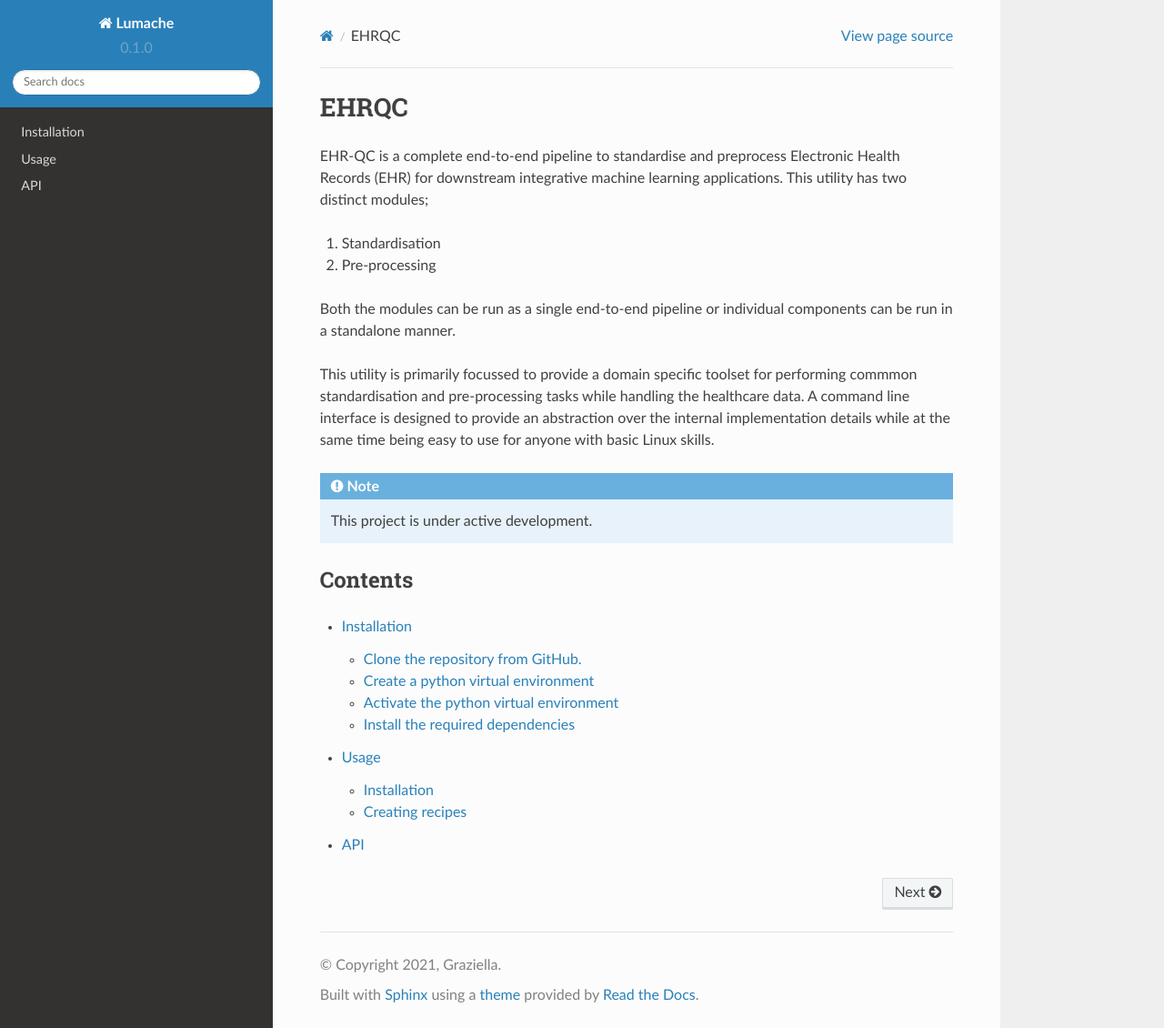
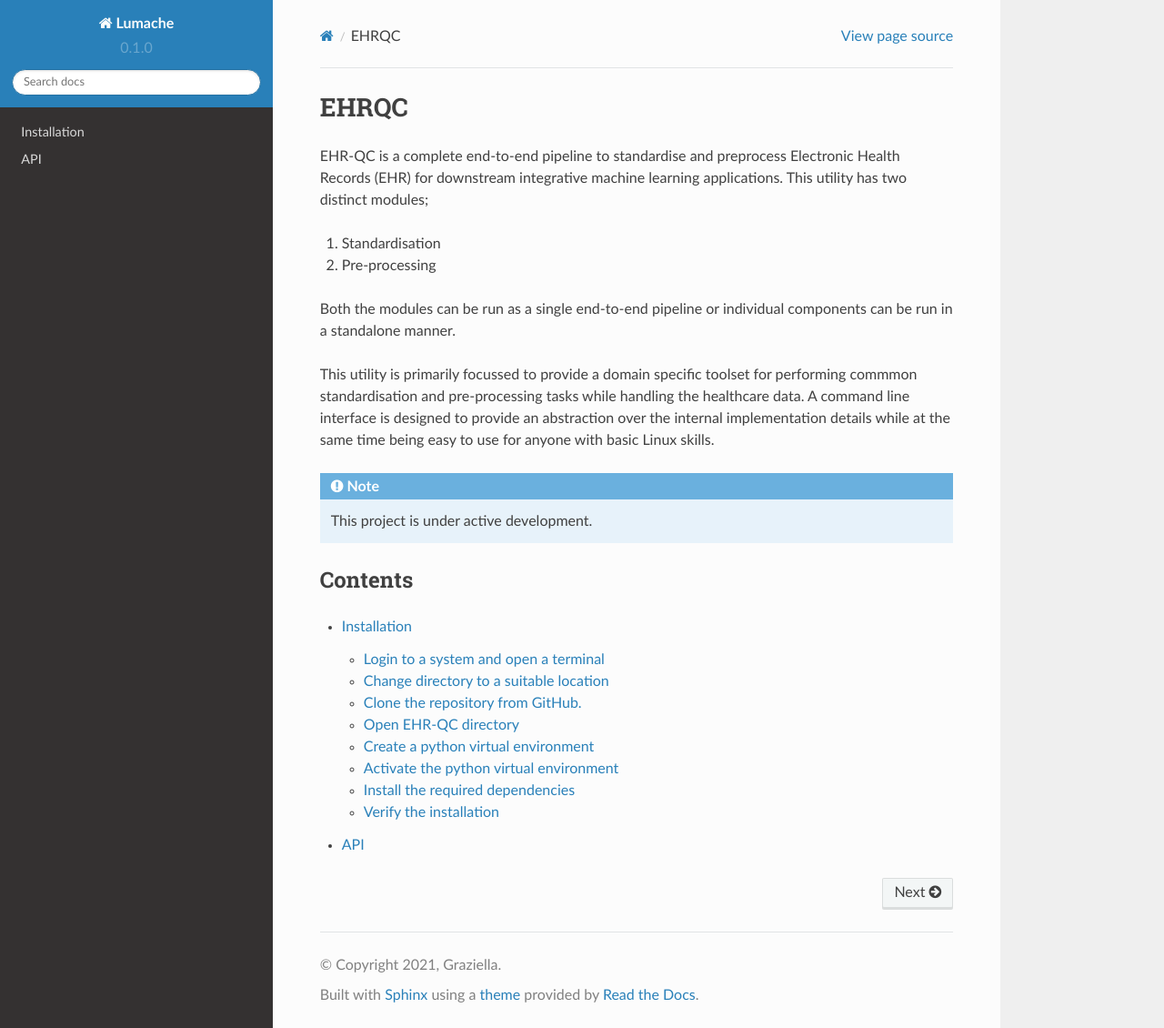
Before and after one commit to ryashpal/EHR-QC-Tutorials, a Sphinx documentation site: the page built from docs/source/index.rst, in a window 1280 px wide and 1130 px high. Shown: the whole window at 91% size. Built offline with Sphinx 7.4.7 and the Read the Docs theme 2.0.0, drawn with Linux system fonts in a browser that asks for light colours; some of the changed lines change nothing that is shown.

Commit message:
Completed installation readme information

```diff
--- a/docs/source/usage.rst
+++ b/docs/source/usage.rst
@@ -1,67 +1,85 @@
 Installation
 ============
+
+Follow the below steps to install EHR-QC in your computer.
+
+
+Login to a system and open a terminal
+---------------------------------------------
+
+Upon login, the following prompt should appear, where the ``user`` is the user name and the ``hostname`` is the hostname of the system.
+
+.. code-block:: console
+   user@hostname:~$
+
+
+Change directory to a suitable location
+---------------------------------------
+
+From the home directory, change to a suitable directory on your computer where the utility needs to be installed. For example, in this tutorial we have changed to ``workspace`` directory.
+
+.. code-block:: console
+
+   user@hostname:~$ cd workspace
+
 
 Clone the repository from GitHub.
 ---------------------------------
 
+In the destination folder, clone the current version of EHR-QC repository from the GitHub.
+
 .. code-block:: console
 
-   $ git clone git@github.com:ryashpal/EHRQC.git
+   user@hostname:~/workspace$ git clone git@github.com:ryashpal/EHRQC.git
+
+
+Open EHR-QC directory
+---------------------
+
+Open the EHR-QC directory.
+
+.. code-block:: console
+
+   user@hostname:~/workspace$ cd EHRQC
 
 
 Create a python virtual environment
 -----------------------------------
 
+Inside the EHR-QC directory, create a new virtual enviroment to install all the dependencies required for the utility.
+
 .. code-block:: console
 
-   $ python -m venv .venv
+   user@hostname:~/workspace/EHRQC$ python -m venv .venv
 
 
 Activate the python virtual environment
 ---------------------------------------
 
+After creating the virtual enviroment, activate the virtual enviroment to start using it for subsequent commands. The prompt will change with ``(.venv)`` appearing in front of it as shown below;
+
 .. code-block:: console
 
-   $ source .venv/bin/activate
+   user@hostname:~/workspace/EHRQC$ source .venv/bin/activate
+   (.venv) user@hostname:~/workspace/EHRQC$
+
 
 Install the required dependencies
 ---------------------------------
 
-.. code-block:: console
-
-   $ pip install -r requirements.txt
-
-
-Usage
-=====
-
-.. _installation:
-
-Installation
-------------
-
-To use Lumache, first install it using pip:
+Install all the required dependencies listed in the requirements.txt file in the newly created python virtual environment.
 
 .. code-block:: console
 
-   (.venv) $ pip install lumache
+   (.venv) user@hostname:~/workspace/EHRQC$ pip install -r requirements.txt
 
-Creating recipes
-----------------
 
-To retrieve a list of random ingredients,
-you can use the ``lumache.get_random_ingredients()`` function:
+Verify the installation
+-----------------------
 
-.. autofunction:: lumache.get_random_ingredients
+Verify the installation by running the following command. The expected output should contain ``EHRQC <version number>``.
 
-The ``kind`` parameter should be either ``"meat"``, ``"fish"``,
-or ``"veggies"``. Otherwise, :py:func:`lumache.get_random_ingredients`
-will raise an exception.
+.. code-block:: console
 
-.. autoexception:: lumache.InvalidKindError
-
-For example:
-
->>> import lumache
->>> lumache.get_random_ingredients()
-['shells', 'gorgonzola', 'parsley']
+   (.venv) user@hostname:~/workspace/EHRQC$ python -m EHRQC -v
+   EHRQC 1.0
```
